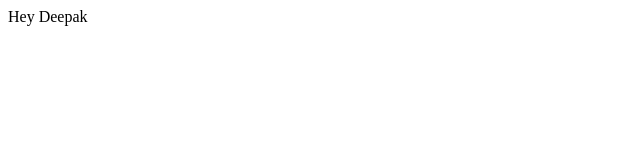
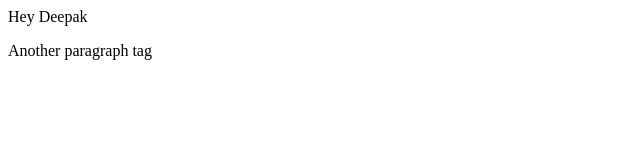
Before and after one commit to Deepak-codes-ai/localRepo, a plain HTML site: page index.html in a window 1280 px wide. Shown: the whole page, without its empty margins (0-640 px from the left). Drawn offline with Linux system fonts and the light colour scheme.

Commit message:
Add new features

```diff
--- a/index.html
+++ b/index.html
@@ -1 +1,2 @@
 <p>Hey Deepak</p>
+<p>Another paragraph tag</p>
```
